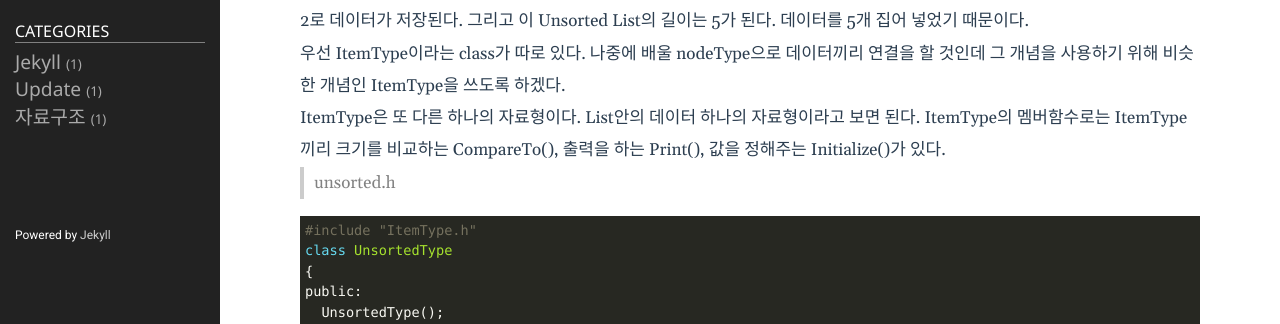
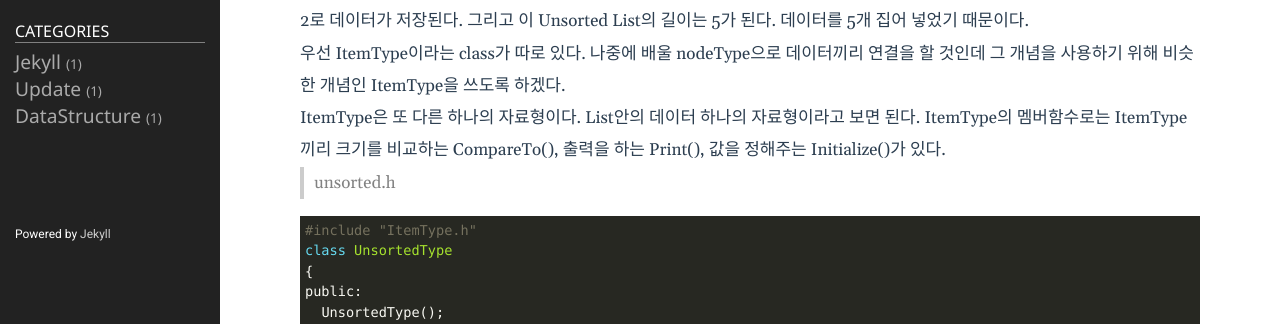
Before and after one commit to milkbottle0305/milkbottle0305.github.io, a Jekyll site: the page built from _posts/2022-04-16-datastructure1.markdown, in a window 1280 px wide and 900 px high. Shown: the part 446-770 px from the top of the window. Built offline with Jekyll 4.4.1, drawn with Linux system fonts in a browser that asks for light colours.

Commit message:
Posted Datastructure1

```diff
--- a/_posts/2022-04-16-datastructure1.markdown
+++ b/_posts/2022-04-16-datastructure1.markdown
@@ -3,7 +3,7 @@
 layout: post
 title: 자료구조 1장 - Unsorted List & Sorted List
 date: 2022-04-16 10:32:23 +0900
-category: 자료구조
+category: DataStructure
 ---
 # Unsorted List & Sorted List
 c++에서 배열(array)이라는 자료형을 자주 사용했다. 하지만 c++에서는 배열의 크기를 따로 계산하지 않고, index check도 하지 않아서 out of range도 발생하고 불편한 점이 많다.
```
